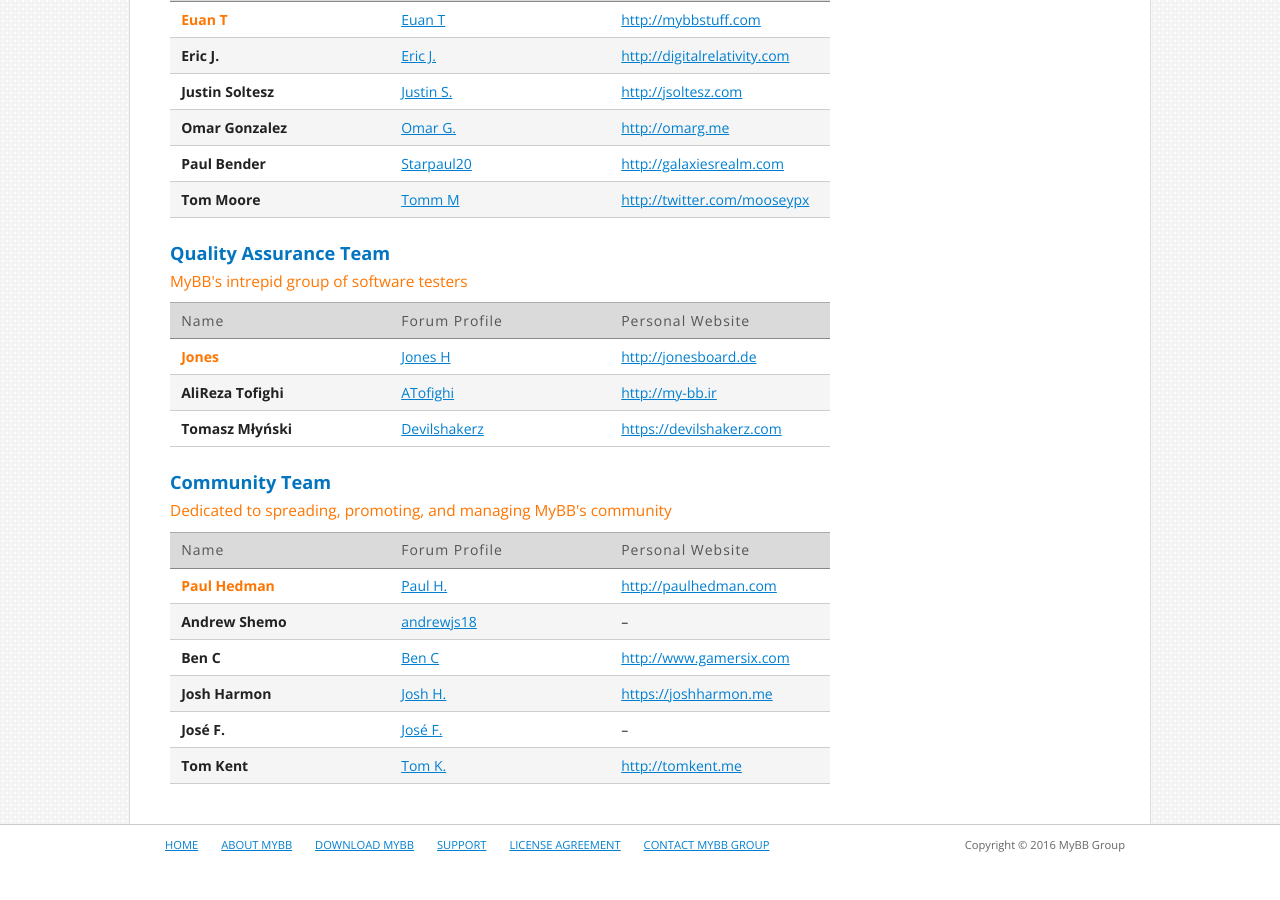
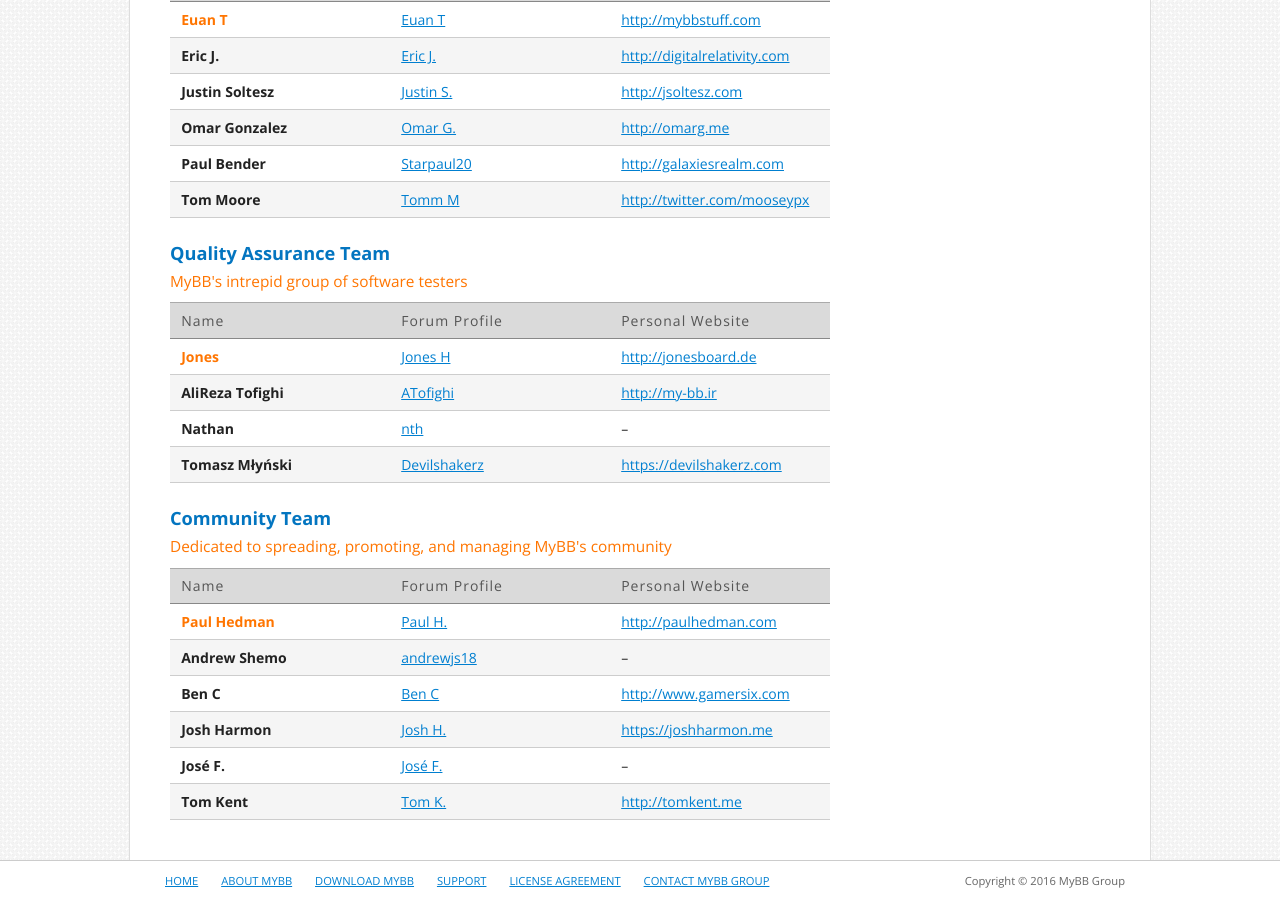
Before and after one commit to mybb/mybb.com, a Jekyll site: the page built from about/team.html, in a window 1280 px wide and 900 px high, scrolled down 1014 px. Built offline with Jekyll 4.4.1, drawn with Linux system fonts in a browser that asks for light colours; nearby versions of some CDN libraries; before the commit the page ends 1878 px from its top, so only the background shows below that.

Commit message:
Add Nathan
Add nth

```diff
--- a/_data/team_quality_assurance.yml
+++ b/_data/team_quality_assurance.yml
@@ -11,3 +11,7 @@
   uid: 47371
   username: "Devilshakerz"
   website: "https://devilshakerz.com"
+- name: "Nathan"
+  uid: 84380
+  username: "nth"
+  website: ""
```
